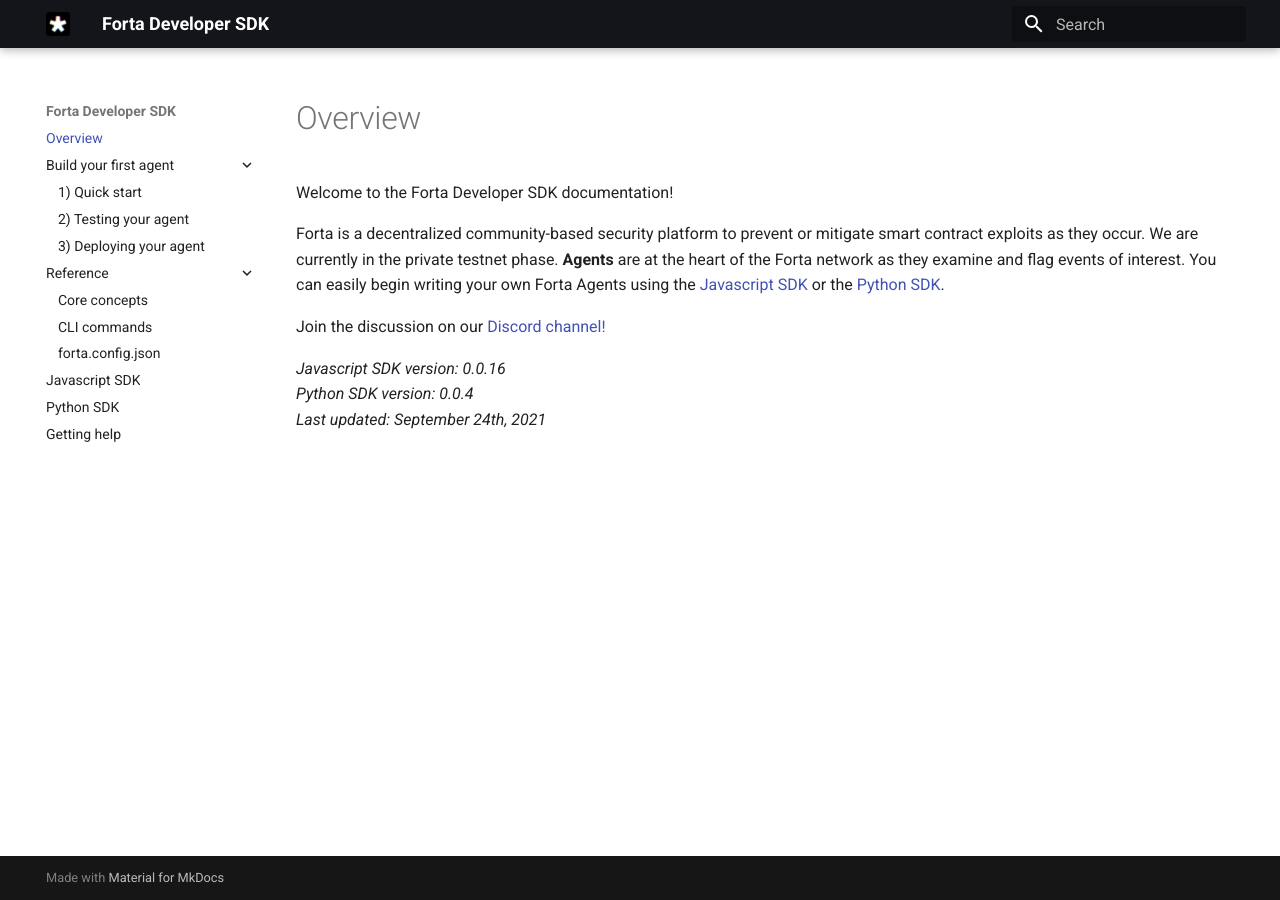
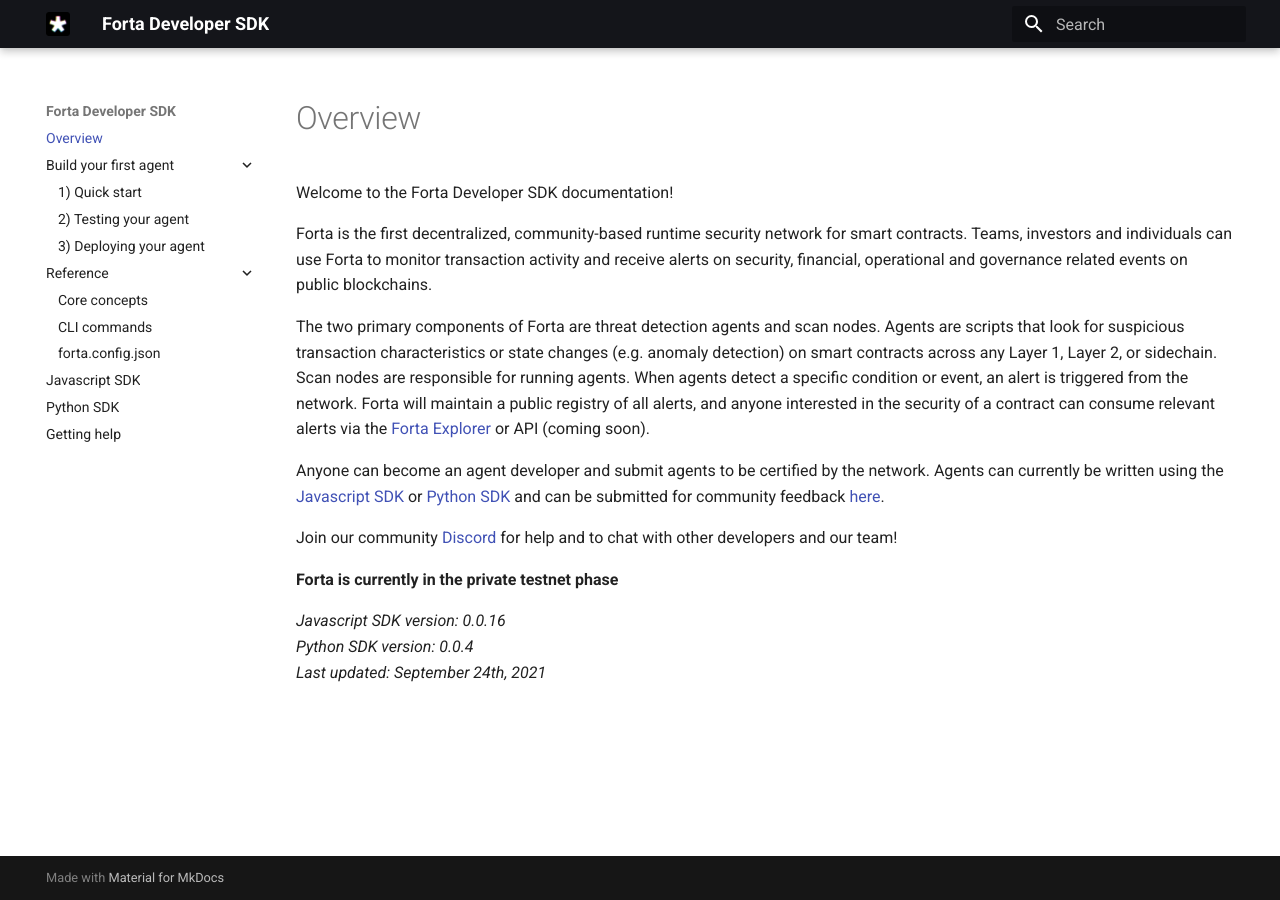
Before and after one commit to forta-network/docs, an MkDocs documentation site: the page built from docs/index.md, in a window 1280 px wide. Built offline with MkDocs 1.6.1 and Material for MkDocs 9.7.7, drawn with Linux system fonts in a browser that asks for light colours.

Commit message:
add more forta context to overview page

```diff
--- a/docs/index.md
+++ b/docs/index.md
@@ -7,9 +7,15 @@
 
 Welcome to the Forta Developer SDK documentation!
 
-Forta is a decentralized community-based security platform to prevent or mitigate smart contract exploits as they occur. We are currently in the private testnet phase. **Agents** are at the heart of the Forta network as they examine and flag events of interest. You can easily begin writing your own Forta Agents using the [Javascript SDK](https://www.npmjs.com/package/forta-agent) or the [Python SDK](https://pypi.org/project/forta-agent/).
+Forta is the first decentralized, community-based runtime security network for smart contracts. Teams, investors and individuals can use Forta to monitor transaction activity and receive alerts on security, financial, operational and governance related events on public blockchains.
 
-Join the discussion on our [Discord channel!](https://discord.gg/DUju5Dh4J9)
+The two primary components of Forta are threat detection agents and scan nodes. Agents are scripts that look for suspicious transaction characteristics or state changes (e.g. anomaly detection) on smart contracts across any Layer 1, Layer 2, or sidechain. Scan nodes are responsible for running agents. When agents detect a specific condition or event, an alert is triggered from the network. Forta will maintain a public registry of all alerts, and anyone interested in the security of a contract can consume relevant alerts via the [Forta Explorer](https://explorer.forta.network/) or API (coming soon).
+
+Anyone can become an agent developer and submit agents to be certified by the network. Agents can currently be written using the [Javascript SDK](https://www.npmjs.com/package/forta-agent) or [Python SDK](https://pypi.org/project/forta-agent/) and can be submitted for community feedback [here](https://discord.gg/2KaMS9wvPS).
+
+Join our community [Discord](https://discord.gg/DUju5Dh4J9) for help and to chat with other developers and our team!
+
+**Forta is currently in the private testnet phase**
 
 _Javascript SDK version: 0.0.16_<br>
 _Python SDK version: 0.0.4_<br>
```
